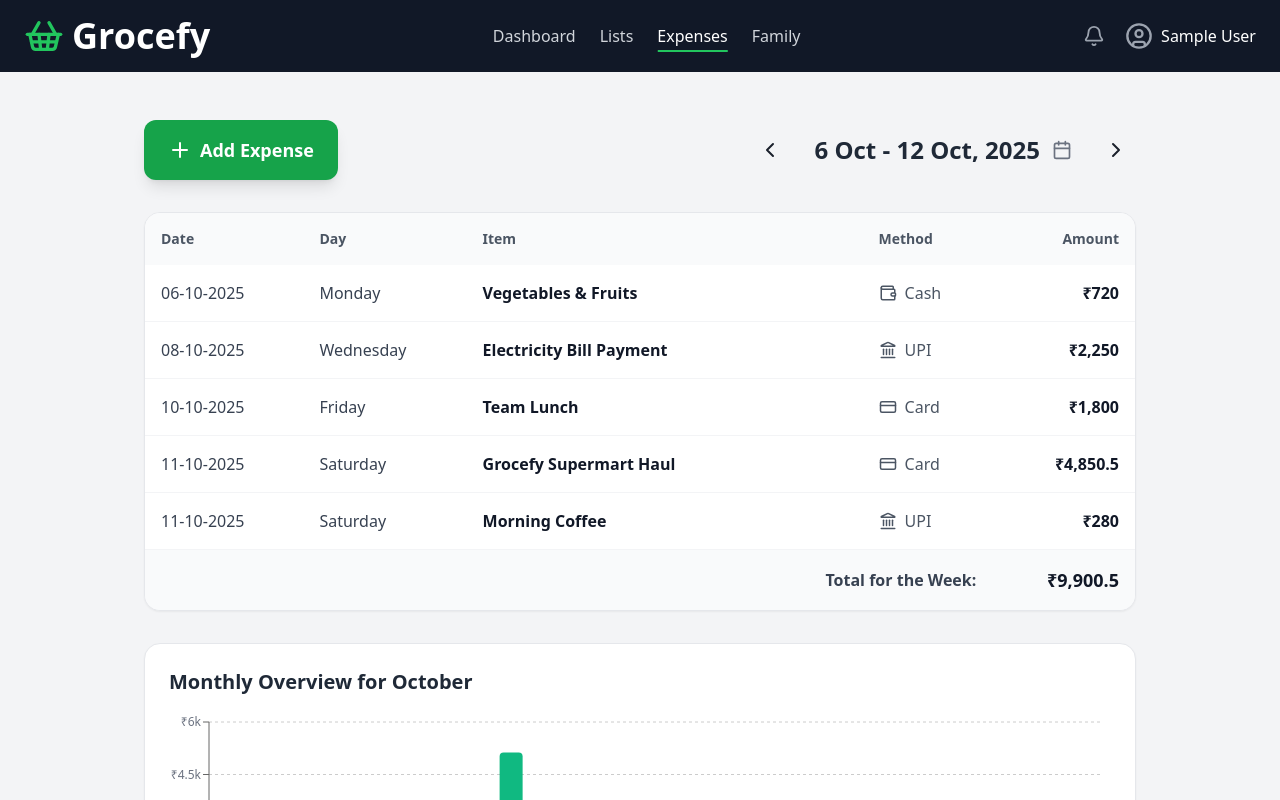
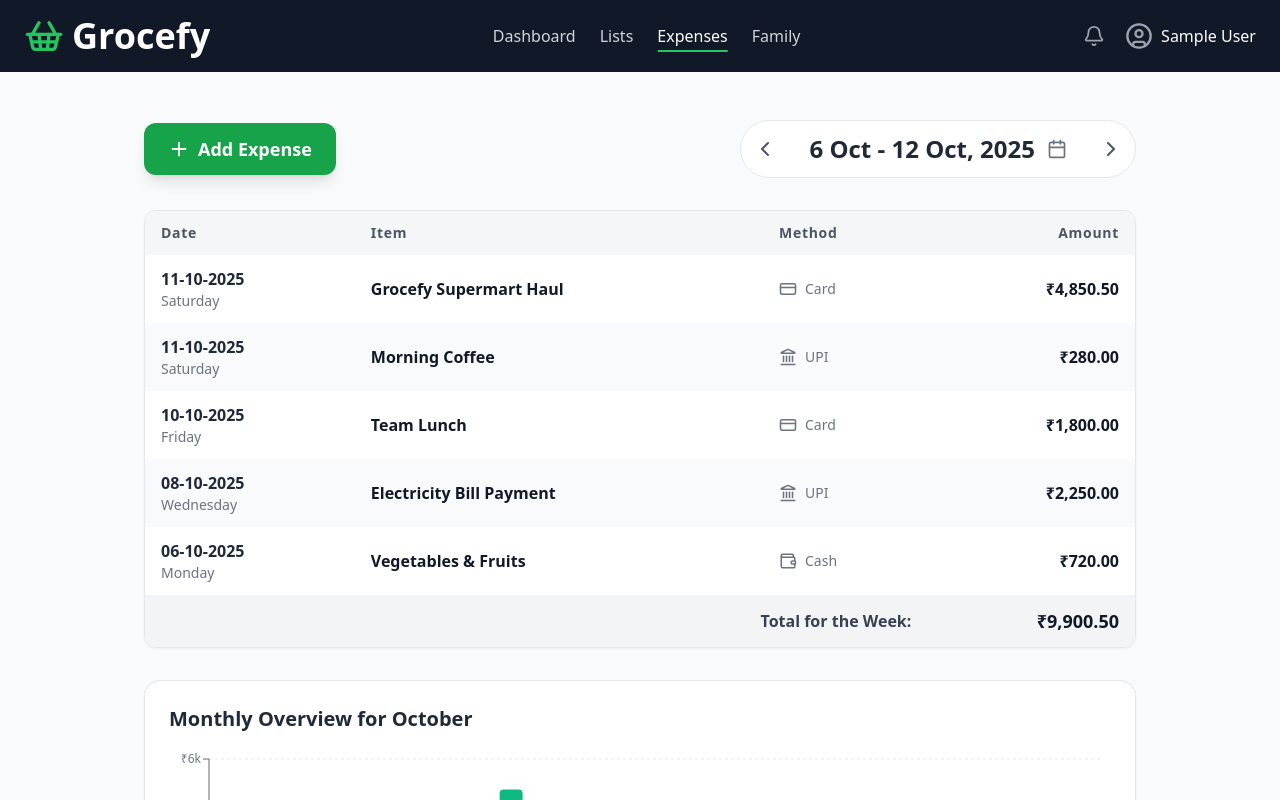
Before and after one commit to saachi032/Grocefy, a React (Vite) app in the folder Frontend/grocefy/: page /expenses in a window 1280 px wide. Shown: the top 800 px of the page. Built offline with nearby package versions, Linux system fonts and the light colour scheme; sample sign-in values are in the browser's storage.

Commit message:
alignment fixing

```diff
--- a/Frontend/grocefy/src/components/UserInterface/Expenses.jsx
+++ b/Frontend/grocefy/src/components/UserInterface/Expenses.jsx
@@ -8,7 +8,7 @@ import { Link } from 'react-router-dom';
 import UserNavbar from './UserNavbar.jsx';
 import { Plus, ChevronLeft, ChevronRight, Calendar, CreditCard, Wallet, Landmark } from 'lucide-react';
 
-// --- MOCK DATA ---
+// --- MOCK DATA (No changes) ---
 const mockExpenses = [
   { id: 1, date: '2025-10-11', item: 'Grocefy Supermart Haul', method: 'Card', amount: 4850.50 },
   { id: 2, date: '2025-10-11', item: 'Morning Coffee', method: 'UPI', amount: 280.00 },
@@ -28,7 +28,7 @@ const PaymentInfo = ({ method }) => {
         default: Icon = Wallet;
     }
     return (
-        <div className="flex items-center gap-2 text-gray-600">
+        <div className="flex items-center gap-2 text-sm text-gray-500 dark:text-gray-400">
             <Icon size={18} />
             <span>{method}</span>
         </div>
@@ -55,7 +55,7 @@ const Expenses = () => {
     const end = endOfWeek(currentDate, { weekStartsOn: 1 });
     const weekExpenses = mockExpenses
       .filter(exp => new Date(exp.date) >= start && new Date(exp.date) <= end)
-      .sort((a, b) => new Date(a.date) - new Date(b.date));
+      .sort((a, b) => new Date(b.date) - new Date(a.date)); // Sort descending
     const weeklyTotal = weekExpenses.reduce((sum, exp) => sum + exp.amount, 0);
     const weekTitle = `${format(start, 'd MMM')} - ${format(end, 'd MMM, yyyy')}`;
     const startMonth = startOfMonth(currentDate);
@@ -75,23 +75,23 @@ const Expenses = () => {
   const goToNextWeek = () => setCurrentDate(addWeeks(currentDate, 1));
 
   return (
-    <div className="bg-gray-100 min-h-screen font-sans">
+    <div className="bg-gray-50 dark:bg-gray-900 min-h-screen font-sans transition-colors duration-300">
       <UserNavbar />
       <main className="w-full max-w-5xl mx-auto px-4 py-12">
         <header className="flex flex-col md:flex-row items-center justify-between gap-6 mb-8">
-            <Link to="/expenses/add" className="w-full md:w-auto flex items-center justify-center gap-2 px-6 py-4 bg-green-600 text-white font-bold rounded-xl hover:bg-green-500 transition-transform transform hover:scale-105 shadow-lg order-1 md:order-none">
-                <Plus size={24} />
+            <Link to="/expenses/add" className="w-full md:w-auto flex items-center justify-center gap-2 px-6 py-3 bg-green-600 text-white font-bold rounded-xl hover:bg-green-500 transition-transform transform hover:scale-105 shadow-lg order-1 md:order-none">
+                <Plus size={22} />
                 <span className="text-lg">Add Expense</span>
             </Link>
-            <div className="flex items-center gap-2">
-                <button onClick={goToPreviousWeek} className="p-2 rounded-full hover:bg-gray-200 transition-colors"><ChevronLeft size={24} /></button>
+            <div className="flex items-center gap-2 bg-white dark:bg-gray-800 p-1 rounded-full border dark:border-gray-700">
+                <button onClick={goToPreviousWeek} className="p-2 rounded-full hover:bg-gray-100 dark:hover:bg-gray-700 transition-colors"><ChevronLeft size={24} className="text-gray-600 dark:text-gray-300"/></button>
                 <div className="relative">
-                    <button onClick={() => setPickerOpen(!isPickerOpen)} className="flex items-center gap-3 px-4 py-2 rounded-lg hover:bg-gray-200 transition-colors">
-                        <h1 className="text-xl sm:text-2xl font-bold text-gray-800 text-center w-52 sm:w-auto">{weekTitle}</h1>
-                        <Calendar size={20} className="text-gray-500" />
+                    <button onClick={() => setPickerOpen(!isPickerOpen)} className="flex items-center gap-3 px-4 py-2 rounded-lg hover:bg-gray-100 dark:hover:bg-gray-700 transition-colors">
+                        <h1 className="text-xl sm:text-2xl font-bold text-gray-800 dark:text-gray-100 text-center w-52 sm:w-auto">{weekTitle}</h1>
+                        <Calendar size={20} className="text-gray-500 dark:text-gray-400" />
                     </button>
                     {isPickerOpen && (
-                        <div className="absolute top-full mt-2 bg-white rounded-xl shadow-2xl z-20 right-0 md:right-auto md:left-0">
+                        <div className="absolute top-full mt-2 bg-white dark:bg-gray-800 rounded-xl shadow-2xl z-20 right-0 md:right-auto md:left-0 border dark:border-gray-700">
                             <DayPicker
                                 mode="single"
                                 selected={currentDate}
@@ -101,62 +101,70 @@ const Expenses = () => {
                         </div>
                     )}
                 </div>
-                <button onClick={goToNextWeek} className="p-2 rounded-full hover:bg-gray-200 transition-colors"><ChevronRight size={24} /></button>
+                <button onClick={goToNextWeek} className="p-2 rounded-full hover:bg-gray-100 dark:hover:bg-gray-700 transition-colors"><ChevronRight size={24} className="text-gray-600 dark:text-gray-300"/></button>
             </div>
         </header>
 
-        {/* --- CHANGED: overflow-hidden changed to overflow-x-auto --- */}
-        <div className="bg-white rounded-2xl border border-gray-200 shadow-sm overflow-x-auto">
-          {/* --- CHANGED: Added min-w-[640px] to force scroll on small screens --- */}
+        {/* --- REDESIGNED TABLE CONTAINER --- */}
+        <div className="rounded-xl border border-gray-200 dark:border-gray-700 overflow-hidden shadow-sm">
+          <div className="overflow-x-auto">
             <table className="w-full min-w-[640px]">
-            <thead className="bg-gray-50 text-left text-sm font-semibold text-gray-600">
+              {/* --- STICKY HEADER --- */}
+              <thead className="sticky top-0 bg-gray-100/75 dark:bg-gray-800/75 backdrop-blur-sm">
                 <tr>
-                <th className="p-4">Date</th>
-                <th className="p-4">Day</th>
-                <th className="p-4 w-2/5">Item</th>
-                <th className="p-4">Method</th>
-                <th className="p-4 text-right">Amount</th>
+                  <th className="px-4 py-3 text-left text-sm font-semibold text-gray-600 dark:text-gray-300 tracking-wider">Date</th>
+                  <th className="px-4 py-3 text-left text-sm font-semibold text-gray-600 dark:text-gray-300 tracking-wider">Item</th>
+                  <th className="px-4 py-3 text-left text-sm font-semibold text-gray-600 dark:text-gray-300 tracking-wider">Method</th>
+                  <th className="px-4 py-3 text-right text-sm font-semibold text-gray-600 dark:text-gray-300 tracking-wider">Amount</th>
                 </tr>
               </thead>
               <tbody>
                 {weekExpenses.length > 0 ? (
-                weekExpenses.map(exp => (
-                  <tr key={exp.id} className="border-b border-gray-100">
-                    {/* --- CHANGED: Added whitespace-nowrap --- */}
-                    <td className="p-4 text-gray-700 whitespace-nowrap">{format(new Date(exp.date), 'dd-MM-yyyy')}</td>
-                    <td className="p-4 text-gray-700 whitespace-nowrap">{format(new Date(exp.date), 'EEEE')}</td>
-                    <td className="p-4 font-semibold text-gray-900">{exp.item}</td>
-                    <td className="p-4"><PaymentInfo method={exp.method} /></td>
-                    {/* --- CHANGED: Added whitespace-nowrap --- */}
-                    <td className="p-4 font-bold text-gray-900 text-right whitespace-nowrap">₹{exp.amount.toLocaleString('en-IN')}</td>
+                  weekExpenses.map((exp, index) => (
+                    // --- ALTERNATING & HOVERABLE ROWS ---
+                    <tr key={exp.id} className="transition-colors duration-200 odd:bg-white even:bg-gray-50 dark:odd:bg-gray-900/50 dark:even:bg-gray-800/50 hover:bg-gray-100 dark:hover:bg-gray-700">
+                      {/* --- COMPACT PADDING & REFINED TEXT --- */}
+                      <td className="px-4 py-3 whitespace-nowrap">
+                        <p className="font-semibold text-gray-800 dark:text-gray-100">{format(new Date(exp.date), 'dd-MM-yyyy')}</p>
+                        <p className="text-sm text-gray-500 dark:text-gray-400">{format(new Date(exp.date), 'EEEE')}</p>
+                      </td>
+                      <td className="px-4 py-3 font-semibold text-gray-900 dark:text-white">{exp.item}</td>
+                      <td className="px-4 py-3"><PaymentInfo method={exp.method} /></td>
+                      <td className="px-4 py-3 font-bold text-gray-900 dark:text-gray-100 text-right whitespace-nowrap">
+                        ₹{exp.amount.toLocaleString('en-IN', { minimumFractionDigits: 2, maximumFractionDigits: 2 })}
+                      </td>
                     </tr>
                   ))
                 ) : (
                   <tr>
-                  <td colSpan="5" className="text-center py-16 text-gray-500">
+                    <td colSpan="4" className="text-center py-16 text-gray-500 dark:text-gray-400 bg-white dark:bg-gray-900/50">
                       No expenses recorded for this week.
                     </td>
                   </tr>
                 )}
               </tbody>
-            <tfoot className="bg-gray-50 font-bold">
+              {/* --- STYLED FOOTER --- */}
+              <tfoot className="bg-gray-100 dark:bg-gray-800 font-semibold">
                   <tr>
-                    <td colSpan="4" className="p-4 text-right text-gray-700">Total for the Week:</td>
-                    <td className="p-4 text-right text-lg text-gray-900">₹{weeklyTotal.toLocaleString('en-IN')}</td>
+                      <td colSpan="3" className="px-4 py-3 text-right text-gray-700 dark:text-gray-300">Total for the Week:</td>
+                      <td className="px-4 py-3 text-right text-lg text-gray-900 dark:text-white">
+                        ₹{weeklyTotal.toLocaleString('en-IN', { minimumFractionDigits: 2, maximumFractionDigits: 2 })}
+                      </td>
                   </tr>
               </tfoot>
             </table>
           </div>
+        </div>
 
-        <section className="bg-white p-4 md:p-6 mt-8 rounded-2xl border border-gray-200 shadow-sm">
-            <h2 className="text-xl font-bold text-gray-800 mb-4">
+        <section className="bg-white dark:bg-gray-800 p-4 md:p-6 mt-8 rounded-2xl border border-gray-200 dark:border-gray-700 shadow-sm">
+            <h2 className="text-xl font-bold text-gray-800 dark:text-white mb-4">
                 Monthly Overview for {format(currentDate, 'MMMM')}
             </h2>
             <ResponsiveContainer width="100%" height={250}>
                 <BarChart data={monthlyData} margin={{ top: 10, right: 10, left: -20, bottom: 0 }}>
-                    <CartesianGrid strokeDasharray="3 3" vertical={false} />
-                    <XAxis dataKey="name" tick={{ fill: '#6b7280' }} fontSize={12} />
-                    <YAxis tickFormatter={(value) => `₹${value/1000}k`} tick={{ fill: '#6b7280' }} fontSize={12} />
+                    <CartesianGrid strokeDasharray="3 3" vertical={false} className="stroke-gray-200 dark:stroke-gray-700"/>
+                    <XAxis dataKey="name" tick={{ fill: '#6b7280' }} fontSize={12} className="dark:fill-gray-400"/>
+                    <YAxis tickFormatter={(value) => `₹${value/1000}k`} tick={{ fill: '#6b7280' }} fontSize={12} className="dark:fill-gray-400"/>
                     <Tooltip content={<CustomTooltip />} cursor={{ fill: 'rgba(16, 185, 129, 0.1)' }} />
                     <Bar dataKey="spending" fill="#10B981" radius={[4, 4, 0, 0]} />
                 </BarChart>
--- a/Frontend/grocefy/src/components/UserInterface/MyProfile.jsx
+++ b/Frontend/grocefy/src/components/UserInterface/MyProfile.jsx
@@ -91,7 +91,7 @@ const MyProfile = () => {
 
     const handleLogout = () => {
         if (window.confirm("Are you sure you want to log out?")) {
-            navigate('/login'); // Redirect to login page
+            navigate('/'); // Redirect to login page
         }
     };
 
```
Lines whose indentation alone changed are shown as unchanged.
